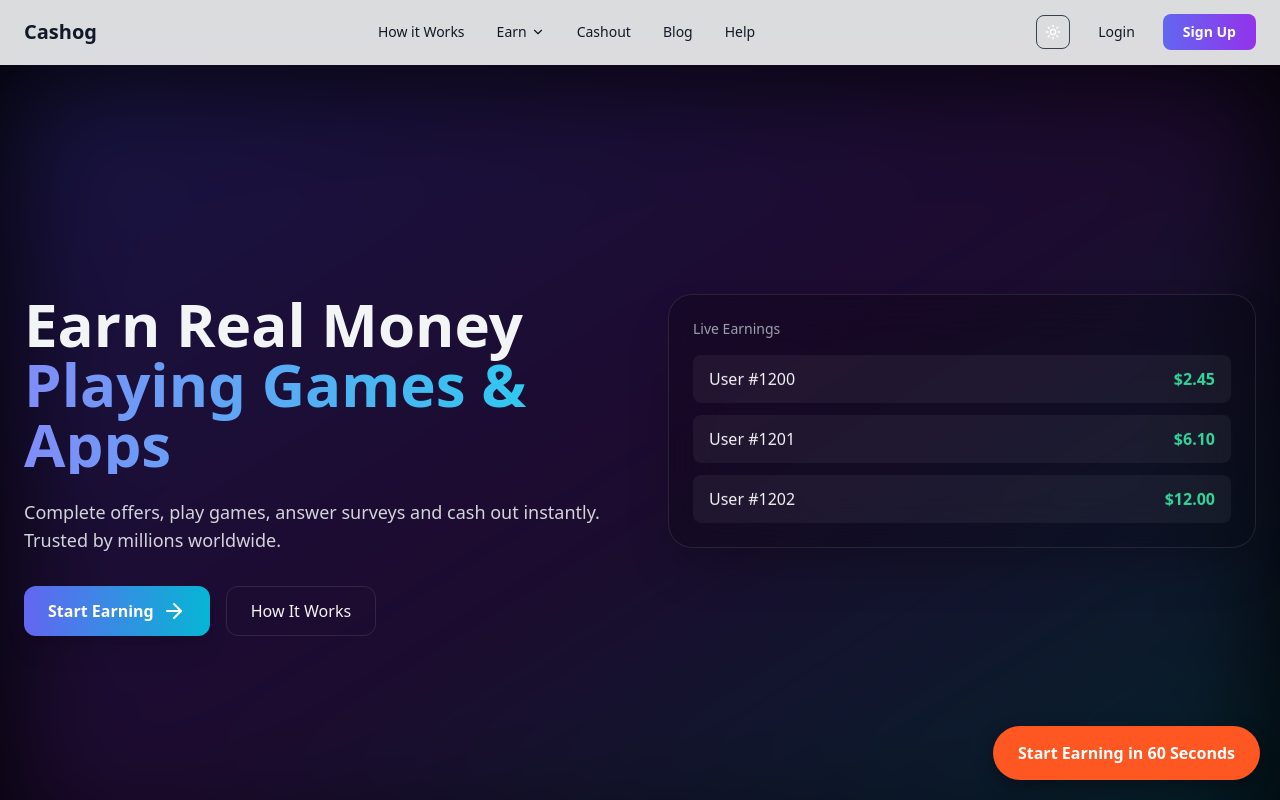
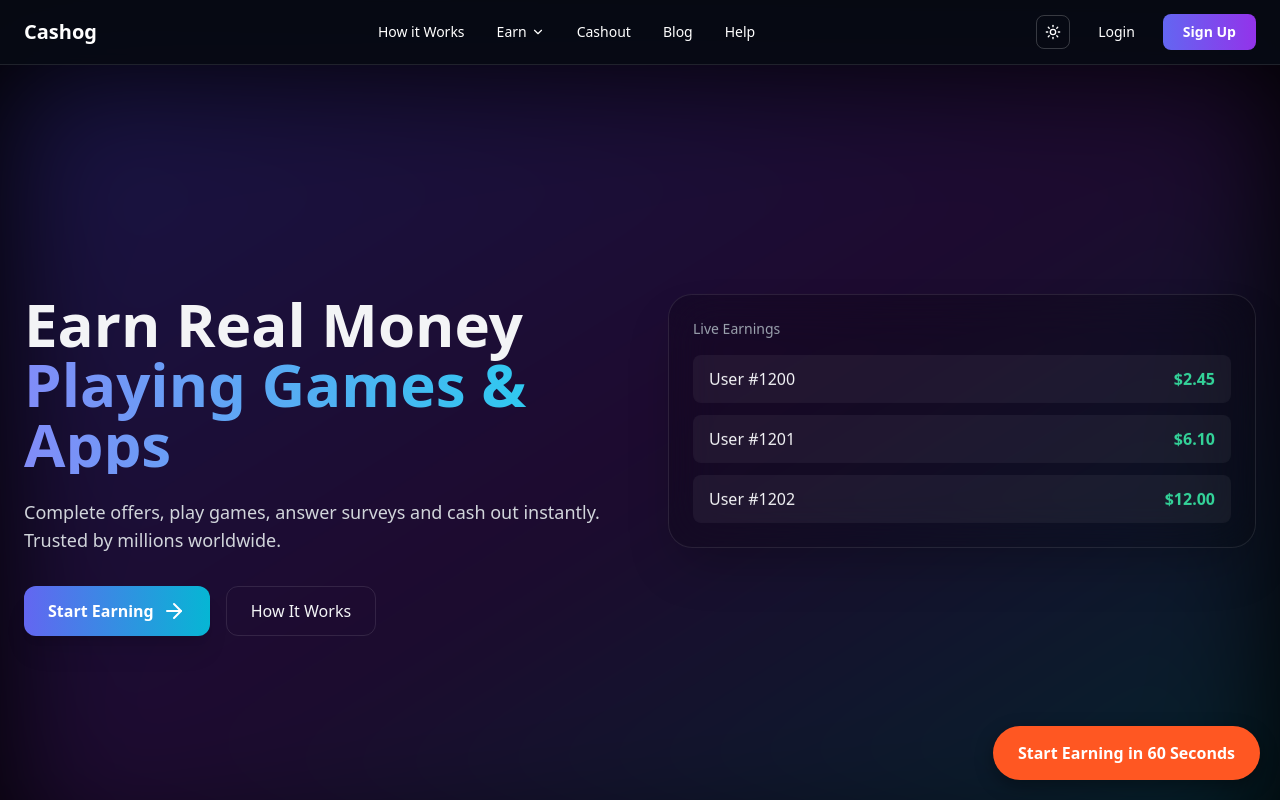
Before and after one commit to tool63/cashin, a Next.js app: page / in a window 1280 px wide. Shown: the top 800 px of the page. Built offline with nearby package versions, Linux system fonts and the light colour scheme.

Commit message:
Update Header.tsx

```diff
--- a/components/Header.tsx
+++ b/components/Header.tsx
@@ -9,35 +9,44 @@ import { useTheme } from "next-themes"
 export default function Header() {
   const [mobileOpen, setMobileOpen] = useState(false)
   const [earnOpen, setEarnOpen] = useState(false)
+  const [mobileEarnOpen, setMobileEarnOpen] = useState(false)
 
-  const { theme, setTheme } = useTheme()
+  const { resolvedTheme, setTheme } = useTheme()
   const [mounted, setMounted] = useState(false)
+
   useEffect(() => setMounted(true), [])
-  if (!mounted) return null
+
+  const isDark = mounted ? resolvedTheme === "dark" : true
 
   return (
-    <header className="sticky top-0 z-50 bg-[#070A14]/90 dark:bg-gray-100/90 backdrop-blur border-b border-white/10 dark:border-gray-300/10 transition-colors duration-300">
+    <header
+      className={`sticky top-0 z-50 backdrop-blur border-b transition-colors duration-300
+        ${isDark
+          ? "bg-[#070A14]/90 border-white/10 text-white"
+          : "bg-gray-100/90 border-gray-300/10 text-gray-900"
+        }`}
+    >
       <div className="max-w-7xl mx-auto px-6 h-16 flex items-center justify-between">
 
         {/* LOGO */}
-        <Link href="/" className="text-xl font-bold text-white dark:text-gray-900">
+        <Link href="/" className="text-xl font-bold">
           Cashog
         </Link>
 
         {/* DESKTOP NAV */}
-        <nav className="hidden md:flex items-center gap-8 text-sm text-gray-300 dark:text-gray-900">
-          <Link href="/how-it-works" className="hover:text-white dark:hover:text-gray-700 transition">
+        <nav className="hidden md:flex items-center gap-8 text-sm">
+          <Link href="/how-it-works" className="hover:opacity-80">
             How it Works
           </Link>
 
+          {/* DESKTOP EARN DROPDOWN */}
           <div
             className="relative"
             onMouseEnter={() => setEarnOpen(true)}
             onMouseLeave={() => setEarnOpen(false)}
           >
-            <button className="flex items-center gap-1 hover:text-white dark:hover:text-gray-700 transition">
-              Earn
-              <ChevronDown size={14} />
+            <button className="flex items-center gap-1 hover:opacity-80">
+              Earn <ChevronDown size={14} />
             </button>
 
             <AnimatePresence>
@@ -47,7 +56,11 @@ export default function Header() {
                   animate={{ opacity: 1, y: 0 }}
                   exit={{ opacity: 0, y: 8 }}
                   transition={{ duration: 0.2 }}
-                  className="absolute top-8 left-0 bg-[#0B1020] dark:bg-gray-200 border border-white/10 dark:border-gray-300 rounded-lg shadow-xl p-4 w-56 grid grid-cols-2 gap-2"
+                  className={`absolute top-8 left-0 rounded-lg shadow-xl p-4 w-56 grid grid-cols-2 gap-2
+                    ${isDark
+                      ? "bg-[#0B1020] border border-white/10"
+                      : "bg-gray-200 border border-gray-300"
+                    }`}
                 >
                   <Link href="/surveys">Surveys</Link>
                   <Link href="/app-installs">App Installs</Link>
@@ -64,45 +77,98 @@ export default function Header() {
           <Link href="/help">Help</Link>
         </nav>
 
-        {/* CTA BUTTONS */}
+        {/* DESKTOP CTA */}
         <div className="hidden md:flex items-center gap-3">
-
-  {/* THEME TOGGLE FIRST */}
           <button
-    onClick={() => setTheme(theme === "dark" ? "light" : "dark")}
-    className="p-2 rounded-lg border border-white/20 dark:border-gray-700 hover:bg-white/10 dark:hover:bg-gray-300/20 transition"
-    aria-label="Toggle Theme"
+            onClick={() => setTheme(isDark ? "light" : "dark")}
+            className={`p-2 rounded-lg border
+              ${isDark
+                ? "border-white/20 hover:bg-white/10"
+                : "border-gray-700 hover:bg-gray-300/20"
+              }`}
           >
-    {theme === "dark" ? <Sun size={16} /> : <Moon size={16} />}
+            {isDark ? <Sun size={16} /> : <Moon size={16} />}
           </button>
 
-  {/* LOGIN */}
-  <Link
-    href="/login"
-    className="px-4 py-2 text-sm text-white dark:text-gray-900 hover:text-gray-200 dark:hover:text-gray-700 transition"
-  >
+          <Link href="/login" className="px-4 py-2 text-sm hover:opacity-80">
             Login
           </Link>
 
-  {/* SIGN UP */}
           <Link
             href="/register"
-    className="px-5 py-2 rounded-lg bg-gradient-to-r from-indigo-500 to-purple-600 text-white text-sm font-semibold hover:opacity-90 transition"
+            className="px-5 py-2 rounded-lg bg-gradient-to-r from-indigo-500 to-purple-600 text-white text-sm font-semibold"
           >
             Sign Up
           </Link>
         </div>
 
-
         {/* MOBILE MENU BUTTON */}
         <button
-          className="md:hidden absolute top-16 left-0 w-full z-50 bg-white dark:bg-[#070A14] border-t border-black/10 dark:border-white/10 px-6 py-6 space-y-4 text-gray-700 dark:text-gray-300 transition-colors duration-300"
-
+          className="md:hidden"
           onClick={() => setMobileOpen(!mobileOpen)}
         >
           {mobileOpen ? <X /> : <Menu />}
         </button>
       </div>
+
+      {/* MOBILE MENU */}
+      <AnimatePresence>
+        {mobileOpen && (
+          <motion.div
+            initial={{ opacity: 0, y: -10 }}
+            animate={{ opacity: 1, y: 0 }}
+            exit={{ opacity: 0, y: -10 }}
+            transition={{ duration: 0.2 }}
+            className={`md:hidden px-6 py-6 space-y-4 border-t
+              ${isDark
+                ? "bg-[#070A14] border-white/10"
+                : "bg-white border-gray-200"
+              }`}
+          >
+            <Link href="/how-it-works" onClick={() => setMobileOpen(false)}>
+              How it Works
+            </Link>
+
+            {/* MOBILE EARN ACCORDION */}
+            <button
+              onClick={() => setMobileEarnOpen(!mobileEarnOpen)}
+              className="flex items-center justify-between w-full"
+            >
+              Earn
+              <ChevronDown
+                size={16}
+                className={`${mobileEarnOpen ? "rotate-180" : ""} transition`}
+              />
+            </button>
+
+            {mobileEarnOpen && (
+              <div className="pl-4 space-y-2 text-sm">
+                <Link href="/surveys">Surveys</Link>
+                <Link href="/app-installs">App Installs</Link>
+                <Link href="/play-games">Play Games</Link>
+                <Link href="/watch-videos">Watch Videos</Link>
+                <Link href="/offerwall">Offerwall</Link>
+              </div>
+            )}
+
+            <Link href="/cashout">Cashout</Link>
+            <Link href="/blog">Blog</Link>
+            <Link href="/help">Help</Link>
+
+            <div className="pt-4 flex gap-3">
+              <Link href="/login" className="flex-1 text-center py-2 border rounded-lg">
+                Login
+              </Link>
+              <Link
+                href="/register"
+                className="flex-1 text-center py-2 rounded-lg bg-indigo-600 text-white"
+              >
+                Sign Up
+              </Link>
+            </div>
+          </motion.div>
+        )}
+      </AnimatePresence>
     </header>
   )
 }
```
Lines whose indentation alone changed are shown as unchanged.
